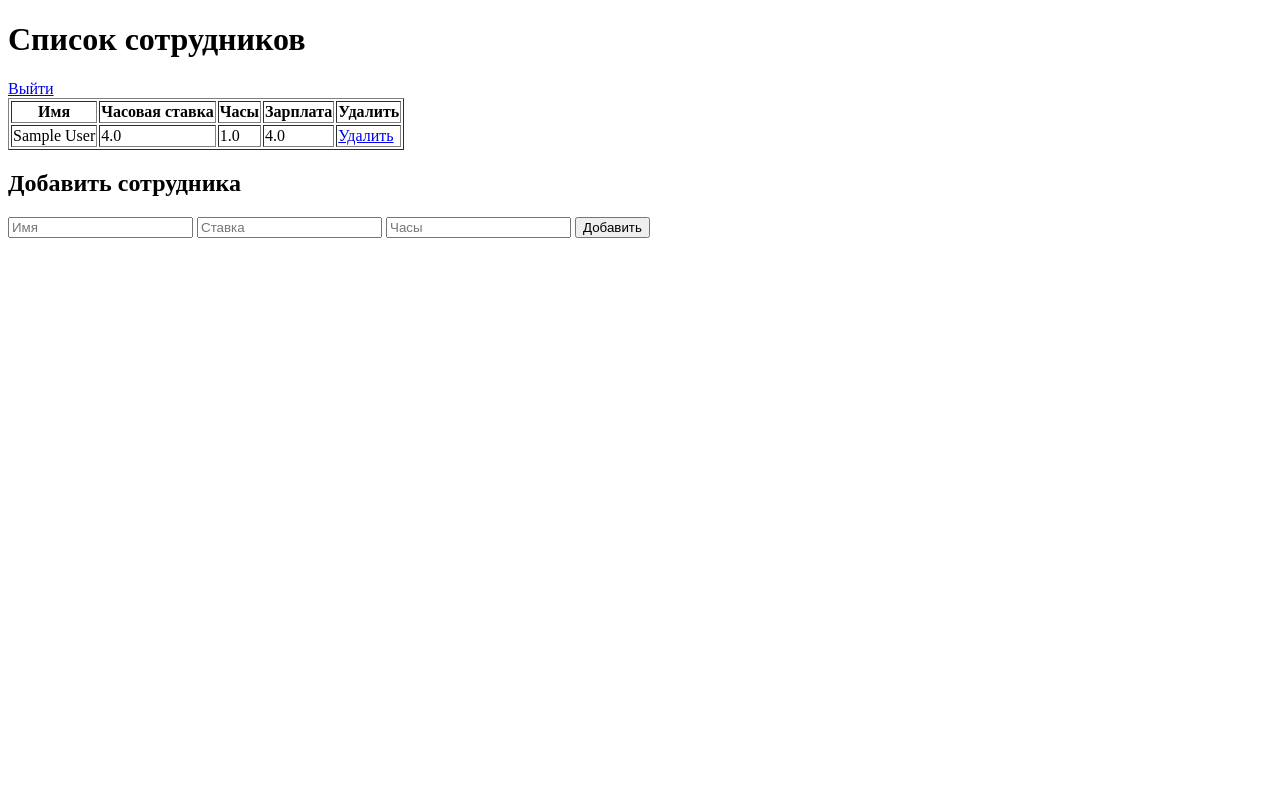
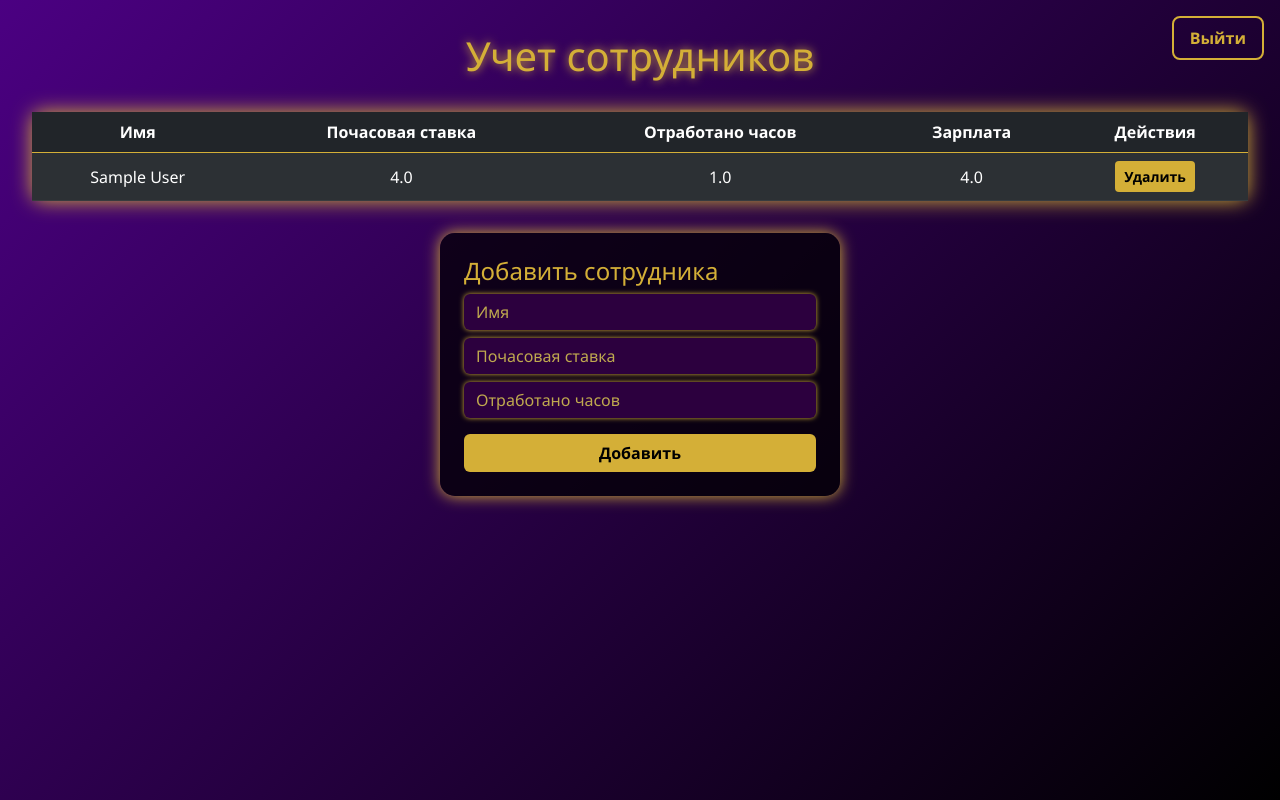
Before and after one commit to 50nk31/personnel-tracker, a Flask app: page / in a window 1280 px wide. Run offline with Flask 3, Linux system fonts and the light colour scheme; tables that the repository leaves empty hold one stand-in row (values such as "Sample post").

Commit message:
Update index.html

```diff
--- a/templates/index.html
+++ b/templates/index.html
@@ -1,36 +1,128 @@
 <!DOCTYPE html>
 <html lang="ru">
 <head>
-    <meta charset="UTF-8">
-    <title>Учёт персонала</title>
+    <meta charset="UTF-8" />
+    <title>Personnel Tracker — Главная</title>
+    <link href="https://cdn.jsdelivr.net/npm/bootstrap@5.3.0/dist/css/bootstrap.min.css" rel="stylesheet" />
+    <style>
+        body {
+            background: linear-gradient(135deg, #4b0082, #000000);
+            min-height: 100vh;
+            color: #d4af37;
+            font-family: 'Segoe UI', Tahoma, Geneva, Verdana, sans-serif;
+            padding: 2rem;
+        }
+        h1 {
+            text-align: center;
+            text-shadow: 0 0 10px #d4af37;
+            margin-bottom: 2rem;
+        }
+        table {
+            background: rgba(0,0,0,0.8);
+            box-shadow: 0 0 20px #d4af37;
+            border-radius: 10px;
+        }
+        th, td {
+            padding: 1rem;
+            vertical-align: middle !important;
+            text-align: center;
+        }
+        thead th {
+            border-bottom: 2px solid #d4af37;
+        }
+        tbody tr:hover {
+            background-color: #330066;
+            cursor: pointer;
+        }
+        .btn-gold {
+            background-color: #d4af37;
+            color: black;
+            font-weight: bold;
+            transition: background-color 0.3s ease;
+        }
+        .btn-gold:hover {
+            background-color: #b38f1a;
+            color: white;
+        }
+        .form-add {
+            max-width: 400px;
+            margin: 2rem auto;
+            background: rgba(0,0,0,0.7);
+            padding: 1.5rem;
+            border-radius: 15px;
+            box-shadow: 0 0 15px #d4af37;
+            animation: fadeIn 1s ease forwards;
+        }
+        @keyframes fadeIn {
+            from {opacity: 0; transform: translateY(20px);}
+            to {opacity: 1; transform: translateY(0);}
+        }
+        input.form-control {
+            background: #2c003e;
+            border: none;
+            color: #f0e68c;
+            box-shadow: 0 0 5px #d4af37;
+        }
+        input.form-control::placeholder {
+            color: #bfa94f;
+        }
+        a.logout {
+            position: fixed;
+            top: 1rem;
+            right: 1rem;
+            color: #d4af37;
+            font-weight: bold;
+            text-decoration: none;
+            padding: 0.5rem 1rem;
+            border: 2px solid #d4af37;
+            border-radius: 8px;
+            transition: background-color 0.3s ease;
+            z-index: 10;
+        }
+        a.logout:hover {
+            background-color: #d4af37;
+            color: black;
+            text-decoration: none;
+        }
+    </style>
 </head>
 <body>
-    <h1>Список сотрудников</h1>
-    <a href="{{ url_for('logout') }}">Выйти</a>
-    <table border="1">
+    <a href="{{ url_for('logout') }}" class="logout">Выйти</a>
+    <h1>Учет сотрудников</h1>
+
+    <table class="table table-dark table-striped table-hover">
+        <thead>
             <tr>
                 <th>Имя</th>
-            <th>Часовая ставка</th>
-            <th>Часы</th>
+                <th>Почасовая ставка</th>
+                <th>Отработано часов</th>
                 <th>Зарплата</th>
-            <th>Удалить</th>
+                <th>Действия</th>
             </tr>
-        {% for e in employees %}
+        </thead>
+        <tbody>
+            {% for emp in employees %}
             <tr>
-            <td>{{ e.name }}</td>
-            <td>{{ e.hourly_rate }}</td>
-            <td>{{ e.hours_worked }}</td>
-            <td>{{ e.get_salary() }}</td>
-            <td><a href="{{ url_for('delete_employee', id=e.id) }}">Удалить</a></td>
+                <td>{{ emp.name }}</td>
+                <td>{{ emp.hourly_rate }}</td>
+                <td>{{ emp.hours_worked }}</td>
+                <td>{{ emp.get_salary() }}</td>
+                <td>
+                    <a href="{{ url_for('delete_employee', id=emp.id) }}" class="btn btn-gold btn-sm">Удалить</a>
+                </td>
             </tr>
+            {% else %}
+            <tr><td colspan="5">Сотрудники не найдены</td></tr>
             {% endfor %}
+        </tbody>
     </table>
-    <h2>Добавить сотрудника</h2>
-    <form method="POST" action="{{ url_for('add_employee') }}">
-        <input name="name" placeholder="Имя" required>
-        <input name="hourly_rate" placeholder="Ставка" type="number" step="0.01" required>
-        <input name="hours_worked" placeholder="Часы" type="number" step="0.01" required>
-        <button type="submit">Добавить</button>
+
+    <form action="{{ url_for('add_employee') }}" method="POST" class="form-add">
+        <h4>Добавить сотрудника</h4>
+        <input type="text" name="name" placeholder="Имя" class="form-control mb-2" required />
+        <input type="number" step="0.01" name="hourly_rate" placeholder="Почасовая ставка" class="form-control mb-2" required />
+        <input type="number" step="0.01" name="hours_worked" placeholder="Отработано часов" class="form-control mb-3" required />
+        <button type="submit" class="btn btn-gold w-100">Добавить</button>
     </form>
 </body>
 </html>
```
Lines whose indentation alone changed are shown as unchanged.
